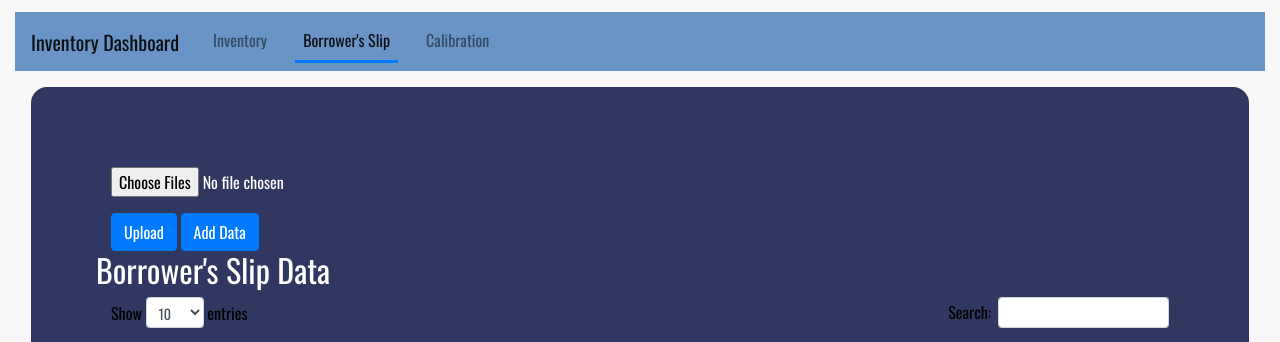
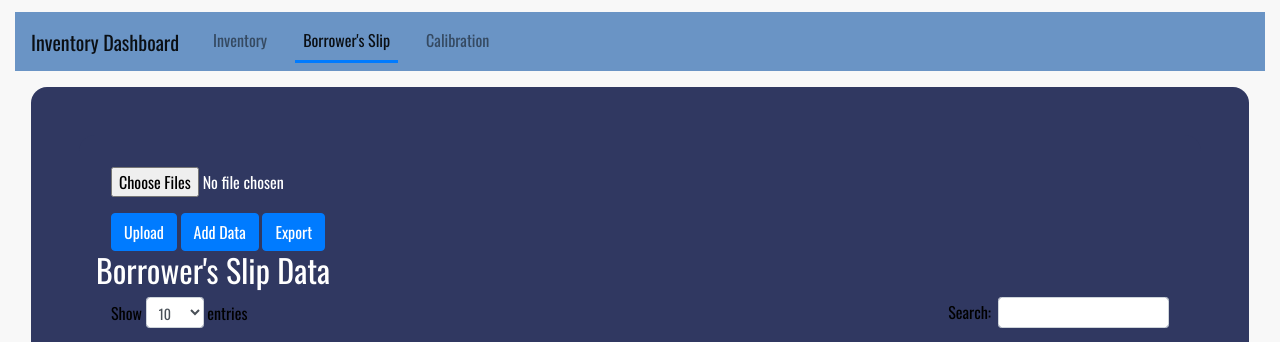
Before and after one commit to Hannesanity/SentryLab, a Flask app: page /update in a window 1280 px wide. Shown: the part 69-411 px from the top of the page. Run offline with Flask 2, Linux system fonts and the light colour scheme; data that the repository does not hold is empty; parts of the project's set-up code (start-up, migrations or seed data) failed here and were passed over; some libraries are stand-ins or nearby versions.

Commit message:
Added export and updated update.html commands

```diff
--- a/app.py
+++ b/app.py
@@ -1,4 +1,4 @@
-from flask import Flask, render_template, jsonify, request
+from flask import Flask, render_template, jsonify, request, send_file
 import pandas as pd
 from nltk.corpus import stopwords
 from nltk.tokenize import word_tokenize
@@ -523,11 +523,6 @@ def update_data(data_type):
         return jsonify({'success': 'Data updated successfully'})
 
     except Exception as e:
-        logging.error(f"Error updating data in {table}: {str(e)}")
-        logging.error(f"Error type: {type(e).__name__}")
-        logging.error(f"Error details: {e.args}")
-        logging.error(f"Query: {query}")
-        logging.error(f"Values: {values}")
         return jsonify({'error': str(e)}), 500
 
 
@@ -548,7 +543,6 @@ def delete_data(data_type):
 
         table = data_mappings[data_type]
         data = request.json
-        print(f"Data received: {data}")
 
         # Determine which table to delete from based on the table_name
         if table == 'inventory':
@@ -583,6 +577,46 @@ def delete_data(data_type):
         print(f"Error: {str(e)}")
         return jsonify({'error': str(e)}), 500
 
+@app.route('/export/<data_type>', methods=['POST'])
+def export_data(data_type):
+    data_mappings = {
+        'inventory': 'inventory',
+        'borrower': 'borrowerslip',
+        'calibration': 'calibration'
+    }
+
+    if data_type not in data_mappings:
+        print("Invalid data type received.")
+        return jsonify({'error': 'Invalid data type'}), 400
+
+    table = data_mappings[data_type]
+
+    export_filename = {
+        'inventory': 'Inventory.csv',
+        'borrowerslip': 'BorrowerSlip.csv',
+        'calibration': 'Calibration.csv'
+    }
+    filename = export_filename.get(table)
+
+    try:
+        conn = db_util.get_db_conn()
+
+        # Construct and execute the update query
+        query = f"SELECT * FROM {table}"
+        export_df = pd.read_sql_query(query, conn)
+        export_path = f'datasets/{filename}'
+
+        export_df.to_csv(export_path)
+
+        conn.close()
+
+        return send_file(export_path, as_attachment=True, download_name=filename)
+
+
+    except Exception as e:
+        return jsonify({'error': str(e)}), 500
+
+
 
 @app.route('/get_inventory_for_borrower', methods=['GET'])
 def get_inventory_for_borrower():
@@ -598,6 +632,7 @@ def get_inventory_for_borrower():
         conn.close()
 
         return jsonify({'success': True, 'inventory': inventory_items})
+
     except Exception as e:
         logging.error(f"Error fetching inventory for borrower: {str(e)}")
         return jsonify({'error': str(e)}), 500
--- a/static/js/upload.js
+++ b/static/js/upload.js
@@ -186,6 +186,22 @@ $(document).ready(function() {
         } else {
             alert('Please select a file to upload.');
         }
+    });
+
+    $('#exportBtn').click(function() {
+        var activeFilter = $('.navbar-nav .nav-link.active').attr('data-filter');
+        $.ajax({
+            url: '/export/' + activeFilter,
+            type: 'POST',
+            success: function(response) {
+                alert(response.success || response.error);
+                fetchData(activeFilter);
+            },
+            error: function(jqXHR, textStatus, errorThrown) {
+                console.error('Error during export:', errorThrown);
+                alert('Error during export: ' + textStatus);
+            }
+        });
     });
 
     // Initial fetch to populate the table
--- a/templates/update.html
+++ b/templates/update.html
@@ -56,7 +56,7 @@
                         <input type="file" id="fileInput" class="form-control-file" multiple>
                         <button class="btn btn-primary mt-3" id="uploadBtn">Upload</button>
                         <button class="btn btn-primary mt-3" id="addBtn">Add Data</button>
-
+                        <button class="btn btn-primary mt-3" id="exportBtn">Export</button>
                         <div class="row" data-filter="inventory" style="display: none;">
                             <h2>Inventory Data</h2>
                             <table class="table table-striped mt-3" id="inventory-table">
```
